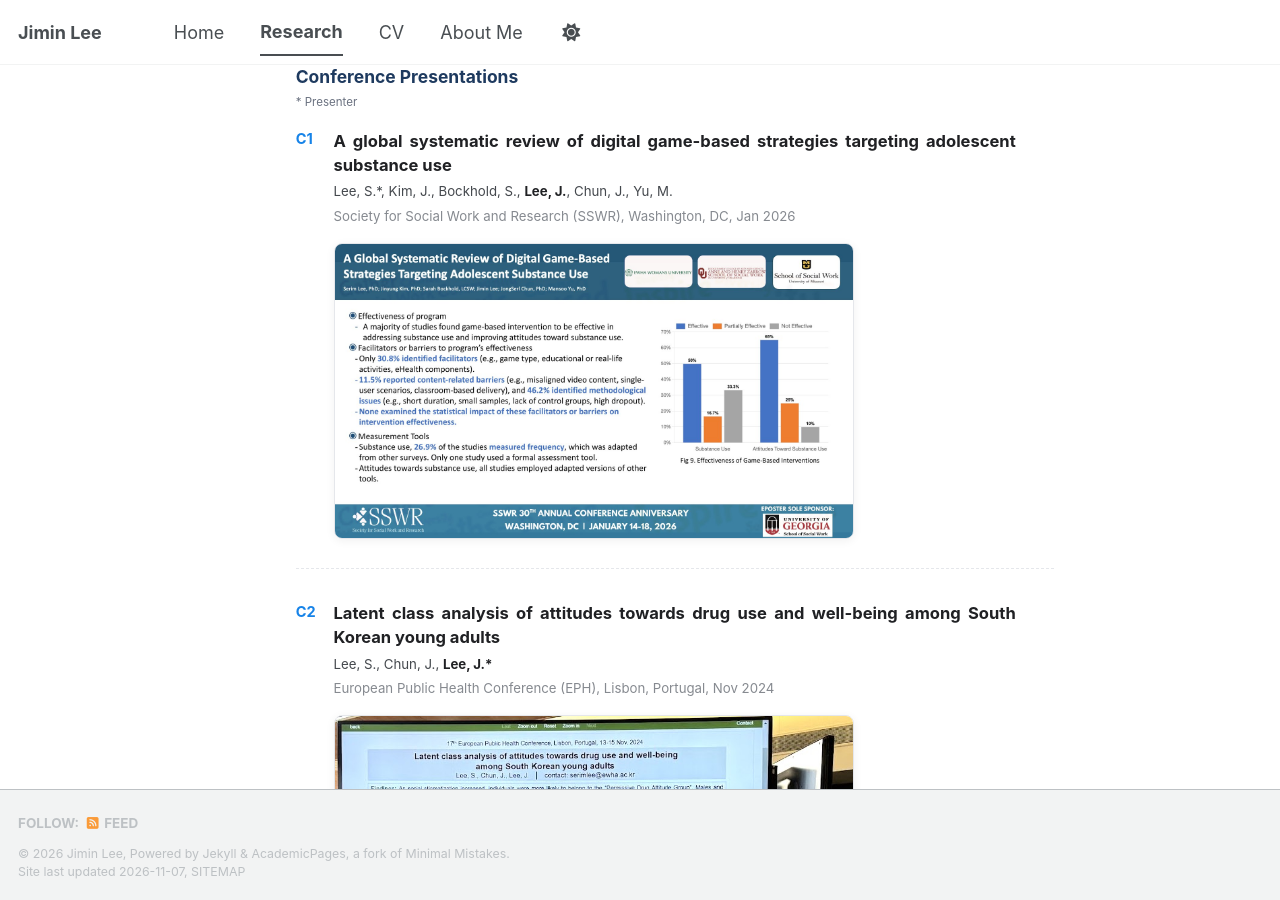
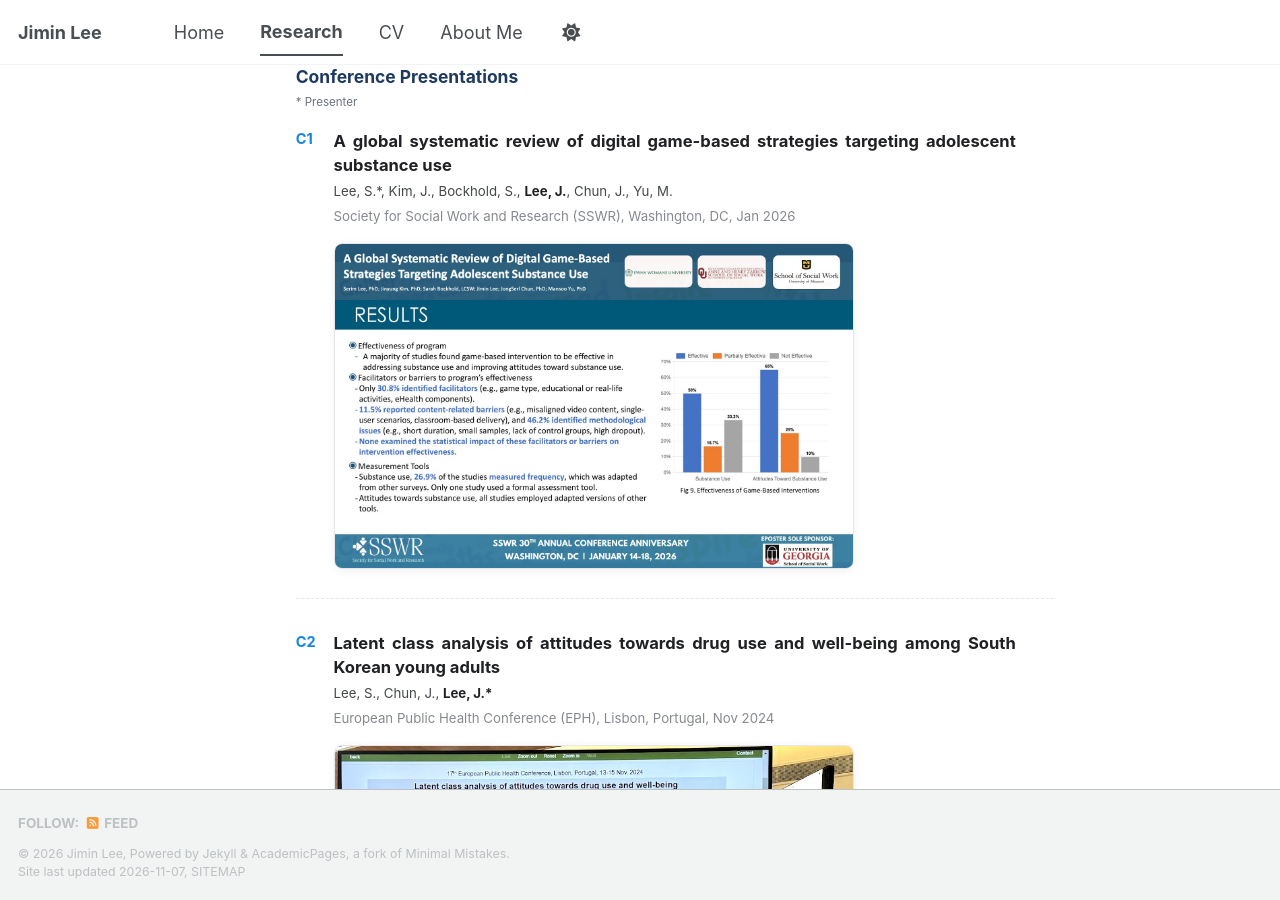
Before and after one commit to jiminlee-research/jiminlee-research.github.io, a Jekyll site: the page built from _pages/publications.html, in a window 1280 px wide and 900 px high, scrolled down 2891 px. Built offline with Jekyll 4.4.1, drawn with Linux system fonts in a browser that asks for light colours; a style sheet for code colours, icons or effects is not loaded.

Commit message:
Restore RESULTS header strip on C1 poster figure
Co-Authored-By: Claude Opus 5.5 <noreply@anthropic.com>
Claude-Session: https://claude.ai/code/session_01PcjxNfDHwsJtJ6agebrJHV

```diff
--- a/_data/publications.yml
+++ b/_data/publications.yml
@@ -51,7 +51,7 @@
 
 - type: presentation
   title: "A global systematic review of digital game-based strategies targeting adolescent substance use"
-  image: /images/pubs/sswr-game-poster.jpg
+  image: /images/pubs/sswr-game-poster-v2.jpg
   authors: ["Lee, S.*", "Kim, J.", "Bockhold, S.", "Lee, J.", "Chun, J.", "Yu, M."]
   venue: "Society for Social Work and Research (SSWR), Washington, DC"
   short: "SSWR"
```
Also changed, not shown: images/pubs/sswr-game-poster-v2.jpg (added), images/pubs/sswr-game-poster.jpg (deleted).
